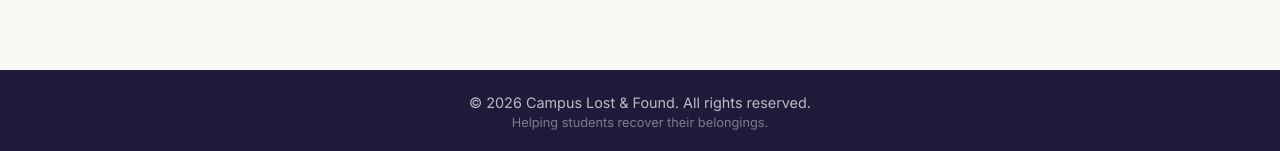
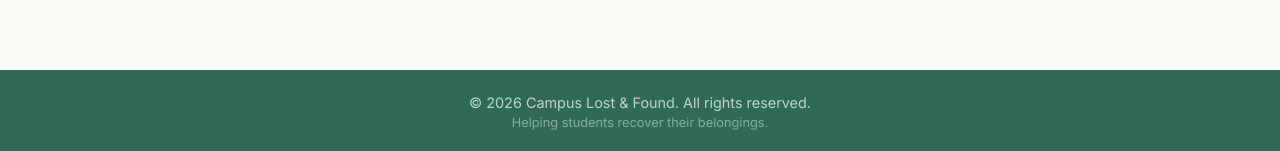
Before and after one commit to CalebSzeto/Lost-Found-Web-App, a Next.js app in the folder client/: page /my-posts in a window 1280 px wide. Shown: the part 646-797 px from the top of the page. Built offline with nearby package versions, Linux system fonts and the light colour scheme; no server answers.

Commit message:
Match footer color to navbar

```diff
--- a/client/src/components/Footer.module.css
+++ b/client/src/components/Footer.module.css
@@ -1,5 +1,5 @@
 .footer {
-  background: #1E1B3A;
+  background: var(--primary);
   color: rgba(255, 255, 255, 0.7);
   text-align: center;
   padding: 1.5rem 2rem;
```
